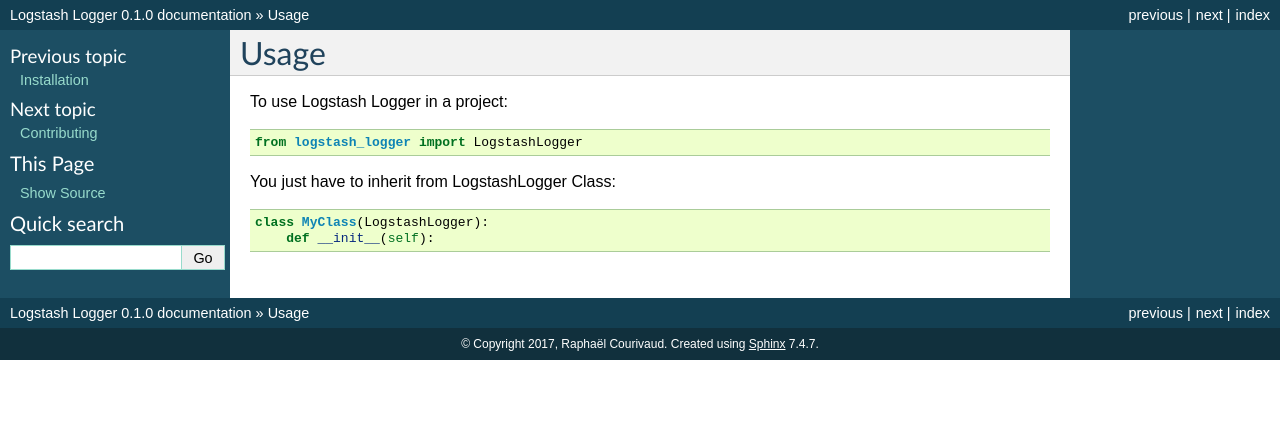
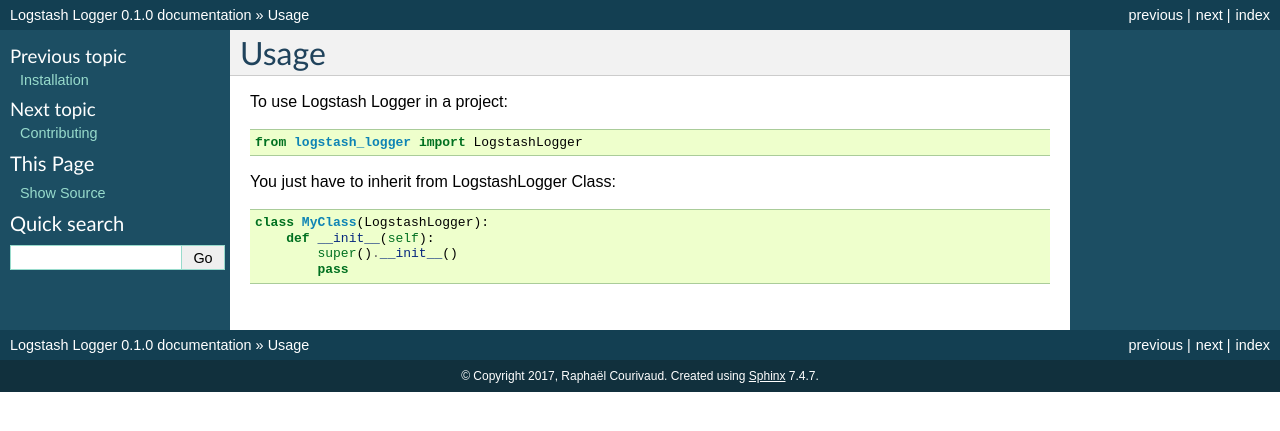
Before and after one commit to rcourivaud/LogstashLogger, a Sphinx documentation site: the page built from docs/usage.rst, in a window 1280 px wide. Shown: the top 431 px of the page. Built offline with Sphinx 7.4.7, drawn with Linux system fonts in a browser that asks for light colours; pages that are not in the unit, such as notebooks, are missing from menus.

Commit message:
fix syntax

```diff
--- a/docs/usage.rst
+++ b/docs/usage.rst
@@ -10,3 +10,5 @@
 
     class MyClass(LogstashLogger):
         def __init__(self):
+            super().__init__()
+            pass
```
